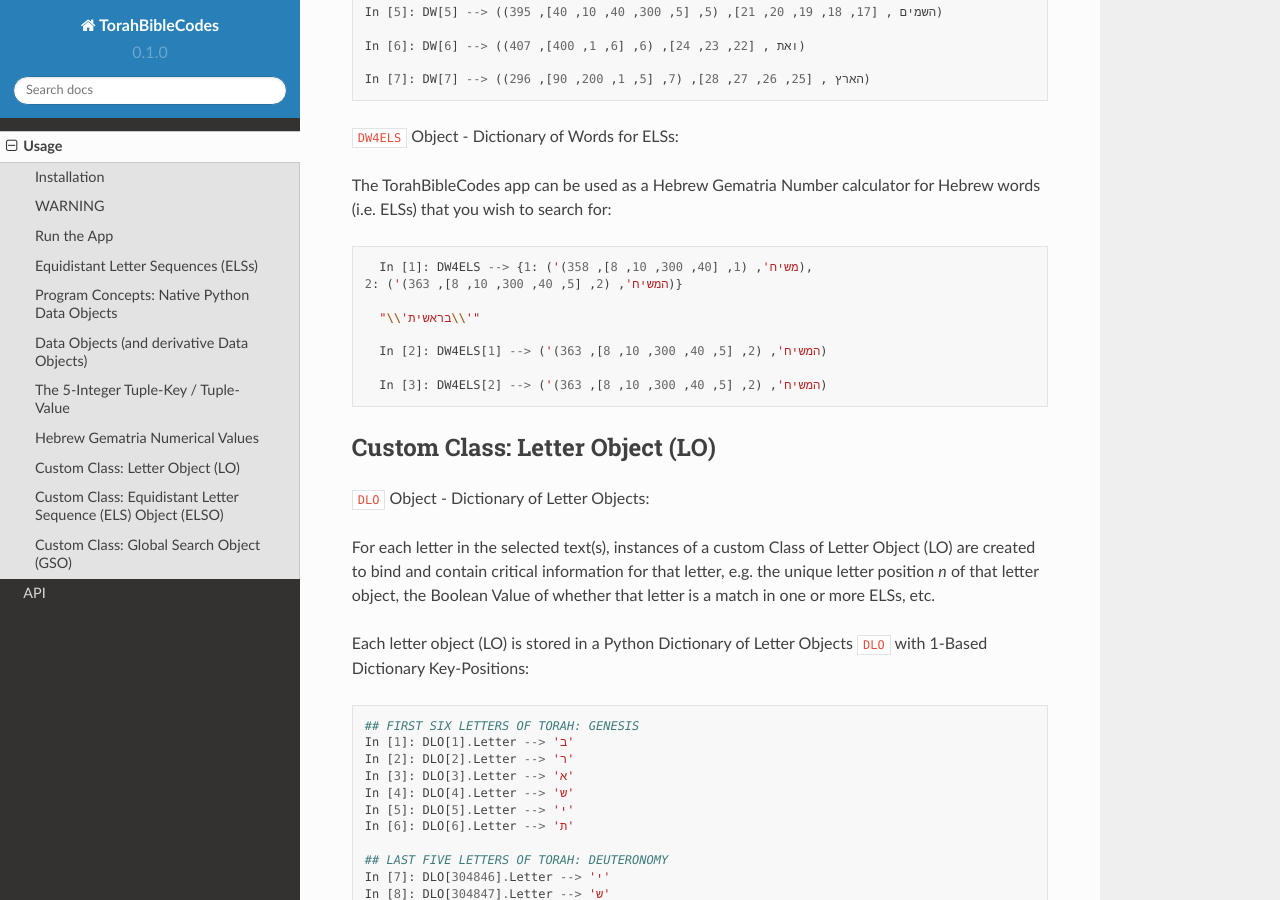
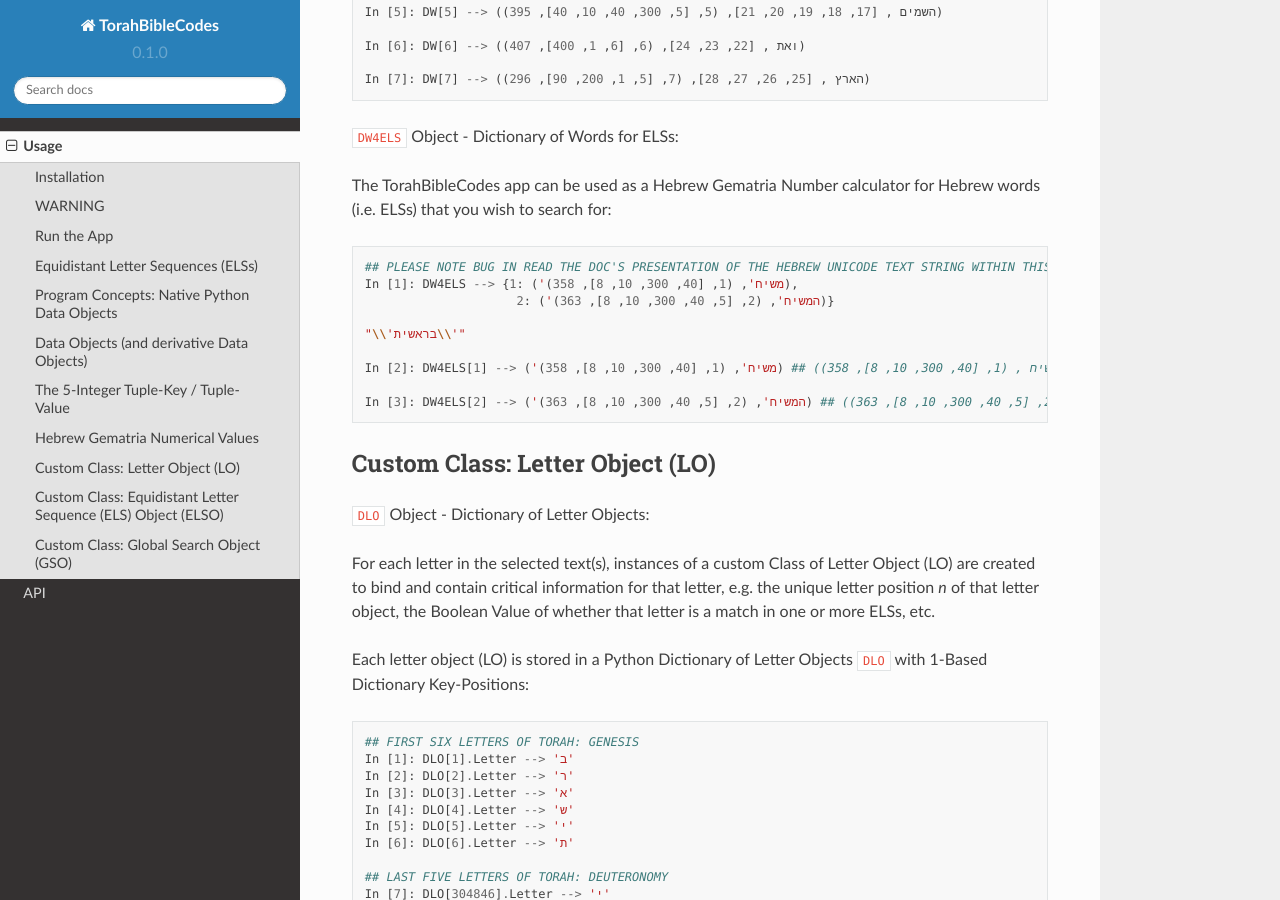
Before and after one commit to TorahBibleCodes/TorahBibleCodes_Sphinx, a Sphinx documentation site: the page built from docs/source/usage.rst, in a window 1280 px wide and 900 px high, scrolled down 9758 px. Built offline with Sphinx 7.4.7 and the Read the Docs theme 2.0.0, drawn with Linux system fonts in a browser that asks for light colours.

Commit message:
Update usage.rst

```diff
--- a/docs/source/usage.rst
+++ b/docs/source/usage.rst
@@ -440,14 +440,15 @@
 
 The TorahBibleCodes app can be used as a Hebrew Gematria Number calculator for Hebrew words (i.e. ELSs) that you wish to search for::
 
+   ## PLEASE NOTE BUG IN READ THE DOC'S PRESENTATION OF THE HEBREW UNICODE TEXT STRING WITHIN THIS COMPLEX TUPLE
    In [1]: DW4ELS --> {1: ('משיח', (1, [40, 300, 10, 8], 358)),
- 2: ('המשיח', (2, [5, 40, 300, 10, 8], 363))}
+                        2: ('המשיח', (2, [5, 40, 300, 10, 8], 363))}
 
    "\\'בראשית\\'"
 
-   In [2]: DW4ELS[1] --> ('המשיח', (2, [5, 40, 300, 10, 8], 363))
+   In [2]: DW4ELS[1] --> ('משיח', (1, [40, 300, 10, 8], 358)) ## (משיח , (1, [40, 300, 10, 8], 358))
 
-   In [3]: DW4ELS[2] --> ('המשיח', (2, [5, 40, 300, 10, 8], 363))
+   In [3]: DW4ELS[2] --> ('המשיח', (2, [5, 40, 300, 10, 8], 363)) ## (המשיח , (2, [5, 40, 300, 10, 8], 363))
 
 
 
```
